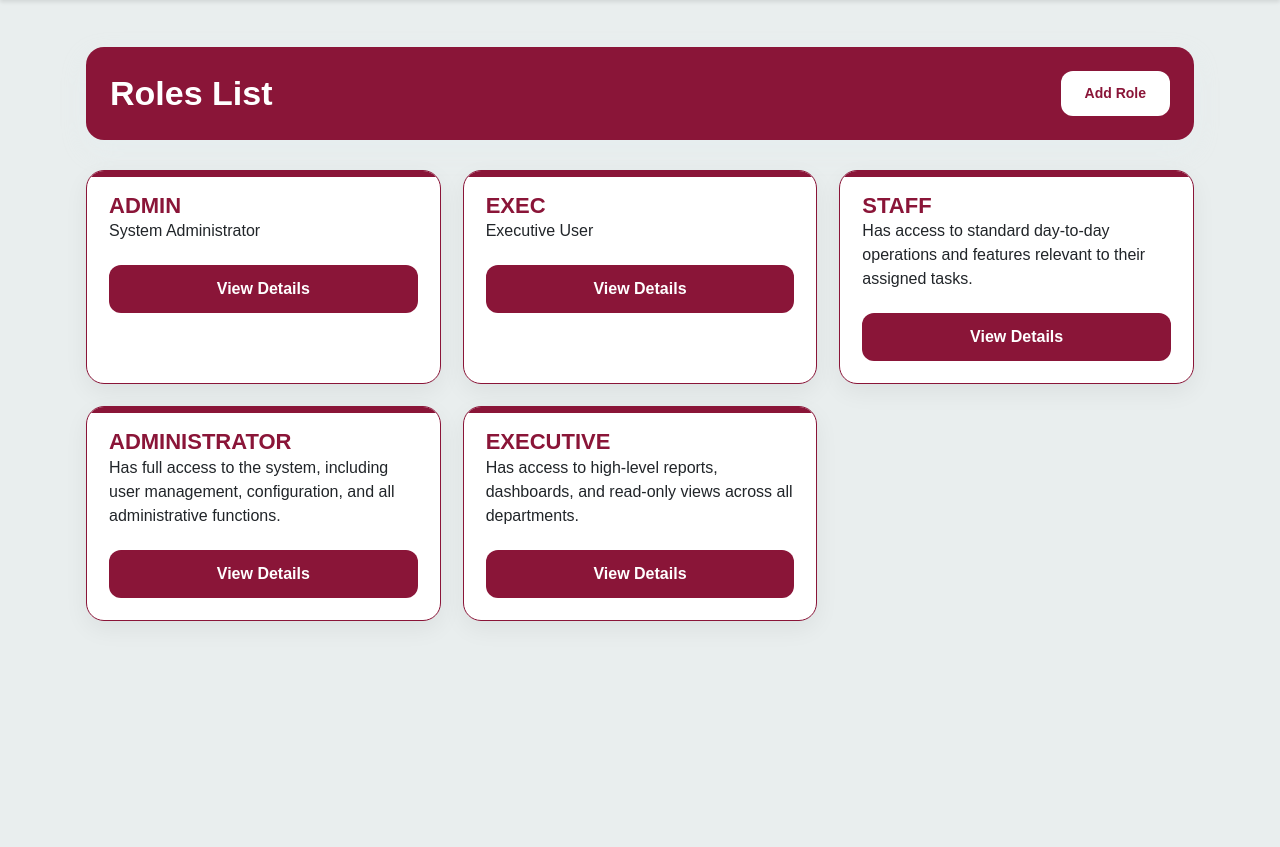
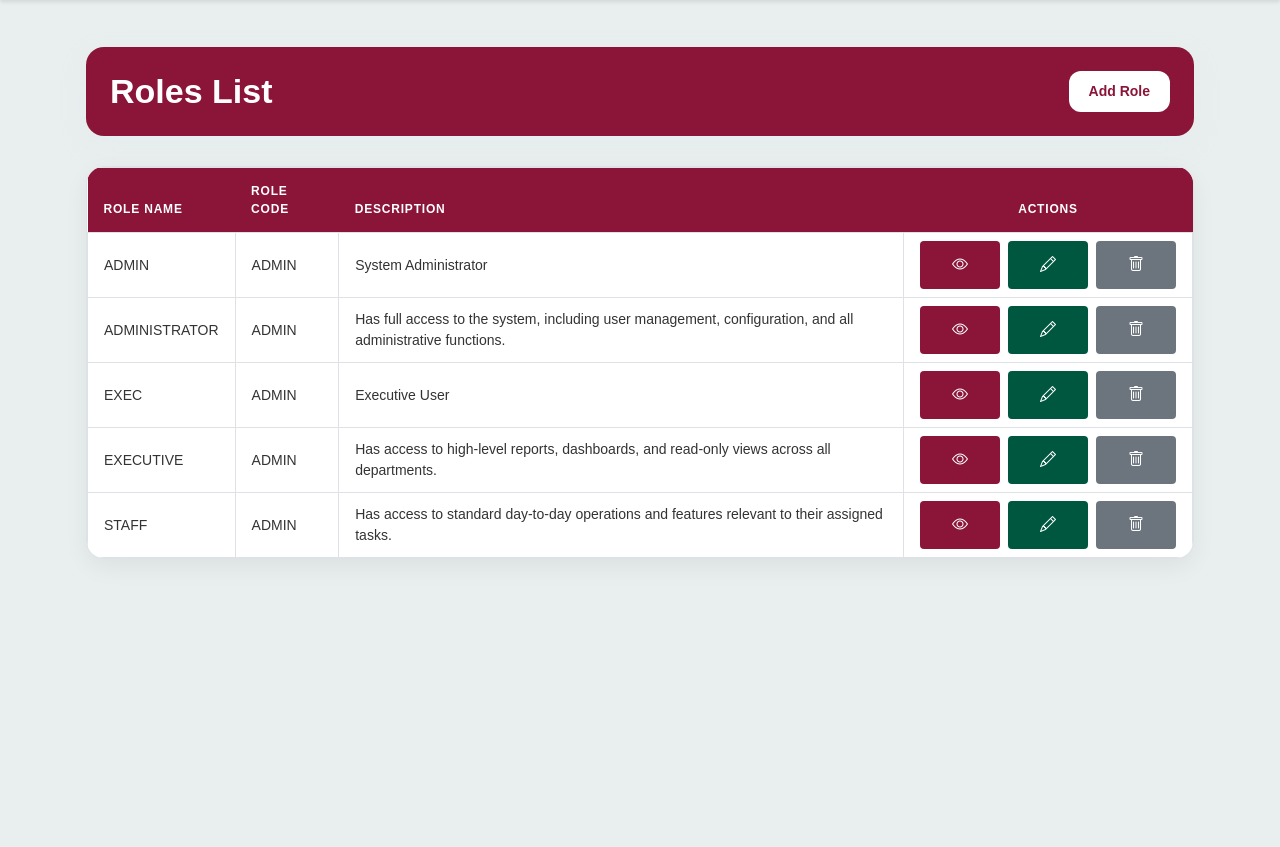
Before and after one commit to ryuzaki29/ASSET, a Django app: page /assets/roles/ in a window 1280 px wide. Shown: the part 81-928 px from the top of the page. Run offline with Django 5.2, Linux system fonts and the light colour scheme; data comes from the database, SQL or seed files in the repository; parts of the project's set-up code (start-up, migrations or seed data) failed here and were passed over.

Commit message:
Updated all Role Views and revised Roles models

```diff
--- a/assets/roles/models.py
+++ b/assets/roles/models.py
@@ -3,17 +3,23 @@ from django.db import models
 
 class Role(models.Model):
 
-    # internal role identifier (used in code/logic)
     name = models.CharField(
-        max_length=20,
+        max_length=100,
         unique=True
     )
 
-    # human-readable description (free text / flexible)
+    code = models.CharField(
+        max_length=50,
+        unique=True
+    )
+
     description = models.CharField(
         max_length=255,
         blank=True
     )
 
+    class Meta:
+        ordering = ["name"]
+
     def __str__(self):
         return self.name
--- a/assets/roles/templates/roles/role_list.html
+++ b/assets/roles/templates/roles/role_list.html
@@ -5,13 +5,11 @@
 
 {% block extra_style %}
 <style>
-    * {
-        box-sizing: border-box;
-    }
+    * { box-sizing: border-box; }
 
     body {
         background: #e9eeee;
-        font-family: 'Montserrat', Arial, Helvetica, sans-serif!important;
+        font-family: 'Montserrat', Arial, Helvetica, sans-serif !important;
     }
 
     main {
@@ -19,7 +17,6 @@
         min-height: 100vh;
     }
 
-    /* HEADER */
     .page-header {
         display: flex;
         justify-content: space-between;
@@ -38,189 +35,8 @@
         font-weight: 700;
     }
 
-    .asset-count {
-        margin-top: 6px;
-        opacity: 0.9;
-        font-size: 14px;
-    }
-
-    /* GRID */
-    .asset-grid {
-        display: grid;
-        grid-template-columns: repeat(auto-fill, minmax(320px, 1fr));
-        gap: 22px;
-    }
-
-    /* CARD */
-    .asset-card {
-        position: relative;
-        overflow: hidden;
-        background: white;
-        border-radius: 18px;
-        padding: 22px;
-        transition: all 0.25s ease;
-        box-shadow: 0 8px 24px rgba(0,0,0,0.06);
-        border: 1px solid #8a1538;
-    }
-
-    .asset-card::before {
-        content: "";
-        position: absolute;
-        top: 0;
-        left: 0;
-        width: 100%;
-        height: 6px;
-        background: #8a1538;
-    }
-
-    .asset-card:hover {
-        transform: translateY(-6px);
-        box-shadow: 0 14px 32px rgba(249, 115, 22, 0.18);
-    }
-
-    /* TITLE */
-    .asset-title {
-        margin: 0;
-        font-size: 22px;
-        font-weight: 700;
-    }
-
-    .asset-title a {
-        text-decoration: none;
-        color: #8a1538;
-    }
-
-    .asset-title a:hover {
-        color: #5a0e25;
-    }
-
-    /* TYPE BADGE */
-    .role-type {
-        display: inline-block;
-        margin-top: 12px;
-        padding: 6px 12px;
-        border-radius: 999px;
-        background: #ffedd5;
-        color: #8a1538;
-    }
-
-    /* INFO */
-    .role-info {
-        margin-top: 20px;
-        display: flex;
-        flex-direction: column;
-        gap: 14px;
-    }
-
-    .info-row {
-        display: flex;
-        justify-content: space-between;
-        align-items: center;
-        font-size: 14px;
-    }
-
-    .label {
-        color: #78716c;
-        font-weight: 600;
-    }
-
-    .value {
-        color: #431407;
-        font-weight: 700;
-    }
-
-    /* STATUS */
-    .status {
-        padding: 7px 14px;
-        border-radius: 999px;
-        font-size: 12px;
-        font-weight: 700;
-        letter-spacing: 0.5px;
-        text-transform: uppercase;
-    }
-
-    .status-active {
-        background: #dcfce7;
-        color: #166534;
-    }
-
-    .status-inactive {
-        background: #fee2e2;
-        color: #991b1b;
-    }
-
-    .status-maintenance {
-        background: #fef3c7;
-        color: #92400e;
-    }
-
-    /* BUTTON */
-    .view-btn {
-        display: inline-block;
-        margin-top: 22px;
-        width: 100%;
-        text-align: center;
-        padding: 12px;
-        border-radius: 12px;
-        text-decoration: none;
-        background: #8a1538;
-        color: white;
-        font-weight: 600;
-        transition: 0.25s ease;
-    }
-
-    .view-btn:hover {
-        opacity: 0.92;
-        transform: scale(1.01);
-    }
-
-    /* EMPTY STATE */
-    .empty-state {
-        text-align: center;
-        padding: 70px 20px;
-        background: white;
-        border-radius: 20px;
-        box-shadow: 0 10px 25px rgba(224, 239, 243, 0.25);
-        border: 1px solid #8a1538;
-    }
-
-    .empty-state h2 {
-        color: #8a1538;
-        margin-bottom: 10px;
-    }
-
-    .empty-state p {
-        color: #78716c;
-    }
-
-    /* PAGINATION */
-    .pagination {
-        margin-top: 40px;
-        display: flex;
-        justify-content: center;
-        gap: 10px;
-    }
-
-    .pagination a,
-    .pagination span {
-        padding: 10px 15px;
-        border-radius: 10px;
-        background: white;
-        border: 1px solid #6e102c;
-        text-decoration: none;
-        color: #8a1538;
-        font-weight: 600;
-        transition: 0.2s;
-    }
-
-    .pagination a:hover {
-        background: #490b1e;
-        color: white;
-    }
-
-    /* CREATE BUTTON */
     .create-btn {
-        padding: 12px 24px;
+        padding: 10px 20px;
         background: white;
         color: #8a1538;
         border: none;
@@ -239,24 +55,103 @@
         box-shadow: 0 4px 12px rgba(0, 0, 0, 0.15);
     }
 
-    /* MOBILE */
-    @media (max-width: 640px) {
-        main {
-            padding: 18px;
+    .table-wrapper {
+        background: white;
+        border-radius: 18px;
+        overflow: hidden;
+        box-shadow: 0 8px 24px rgba(0,0,0,0.06);
+        border: 1px solid #dee2e6;
+        width: 100%;
     }
 
-        .page-header {
-            flex-direction: column;
-            align-items: flex-start;
-            gap: 10px;
+    .table {
+        width: 100%;
+        margin: 0;
     }
 
-        .page-header h1 {
-            font-size: 28px;
+    .table thead {
+        background: #8a1538!important;
+        color: white;
     }
+
+    .table thead th {
+        font-size: 12px;
+        font-weight: 800;
+        letter-spacing: 0.8px;
+        text-transform: uppercase;
+        padding: 14px 16px;
+        border: none;
+        background: #8a1538!important;
+        color: white;
+    }
+
+    .table tbody td {
+        padding: 8px 16px;
+        vertical-align: middle;
+        font-size: 14px;
+        color: #333;
+    }
+
+    .table tbody tr:hover {
+        background-color: #fdf4f6;
+    }
+
+    .btn-view {
+        background-color: #8a1538;
+        color: white;
+        border: none;
+        transition: background-color 0.25s ease;
+    }
+
+    .btn-view:hover {
+        background-color: #6e102c;
+        color: white;
+    }
+
+    .btn-edit {
+        background-color: #00573f;
+        color: white;
+        border: none;
+        transition: background-color 0.25s ease;
+    }
+
+    .btn-edit:hover {
+        background-color: #00291E;
+        color: white;
+    }
+
+    .btn-delete {
+        background-color: #6c757d;
+        color: white;
+        border: none;
+        transition: background-color 0.25s ease;
+    }
+
+    .btn-delete:hover {
+        background-color: #8a1538;
+        color: white;
+    }
+
+    .empty-state {
+        text-align: center;
+        padding: 70px 20px;
+        background: white;
+        border-radius: 20px;
+        box-shadow: 0 10px 25px rgba(224, 239, 243, 0.25);
+        border: 1px solid #8a1538;
+    }
+
+    .empty-state h2 { color: #8a1538; margin-bottom: 10px; }
+    .empty-state p { color: #78716c; }
+
+    @media (max-width: 640px) {
+        main { padding: 18px; }
+        .page-header { flex-direction: column; align-items: flex-start; gap: 10px; }
+        .page-header h1 { font-size: 28px; }
     }
 </style>
 {% endblock %}
+
 {% block content %}
 
 <div class="page-header">
@@ -268,37 +163,39 @@
 
 {% if roles %}
 
-<div class="asset-grid">
-
+<div class="table-wrapper">
+    <table class="table table-bordered mb-0">
+        <thead>
+            <tr>
+                <th>Role Name</th>
+                <th>Role Code</th>
+                <th>Description</th>
+                <th class="text-center">Actions</th>
+            </tr>
+        </thead>
+        <tbody>
             {% for role in roles %}
-    <div class="asset-card">
-
-        <h2 class="asset-title">
-            <a href="{% url 'roles:role_detail' role.id %}">
-                {{ role.name }}
+            <tr>
+                <td>{{ role.name }}</td>
+                <td>{{ role.code }}</td>
+                <td>{{ role.description|default:"—" }}</td>
+                <td class="text-center">
+                    <div class="d-flex justify-content-center gap-2">
+                        <a href="{% url 'roles:role_detail' role.id %}" class="btn btn-sm btn-view" title="View">
+                            <i class="bi bi-eye"></i>
                         </a>
-        </h2>
-
-        <div class="asset-type">
-            {{ role.description|default:"No description" }}
+                        <a href="{% url 'roles:role_update' role.id %}" class="btn btn-sm btn-edit" title="Edit">
+                            <i class="bi bi-pencil"></i>
+                        </a>
+                        <a href="{% url 'roles:role_delete' role.id %}" class="btn btn-sm btn-delete" title="Delete">
+                            <i class="bi bi-trash"></i>
+                        </a>
                     </div>
-
-        <div class="asset-info" style="display:none;">
-
-            <div class="info-row">
-                <span class="label">Role Code</span>
-                <span class="value">{{ role.name }}</span>
-            </div>
-
-        </div>
-
-        <a href="{% url 'roles:role_detail' role.id %}" class="view-btn">
-            View Details
-        </a>
-
-    </div>
+                </td>
+            </tr>
             {% endfor %}
-
+        </tbody>
+    </table>
 </div>
 
 {% else %}
--- a/assets/roles/views.py
+++ b/assets/roles/views.py
@@ -3,40 +3,43 @@ from django.urls import reverse_lazy
 from django import forms
 from .models import Role
 
-# List all Roles
+
 class RoleForm(forms.ModelForm):
-    name = forms.CharField(max_length=20)
-
     class Meta:
         model = Role
-        fields = ['name', 'description']
+        fields = ['name', 'code', 'description']
 
 class RoleListView(ListView):
     model = Role
     template_name = 'roles/role_list.html'
     context_object_name = 'roles'
 
-# Create a Role
+    def get_queryset(self):
+        if not Role.objects.exists():
+            for code, name in Role.ROLE_CHOICES:
+                Role.objects.create(code=code, name=name)
+        return Role.objects.all()
+
 class RoleCreateView(CreateView):
     model = Role
     form_class = RoleForm
     template_name = 'roles/role_form.html'
     success_url = reverse_lazy('roles:role_list')
 
-# Update a Role
+
 class RoleUpdateView(UpdateView):
     model = Role
     form_class = RoleForm
     template_name = 'roles/role_form.html'
     success_url = reverse_lazy('roles:role_list')
 
-# Delete a Role
+
 class RoleDeleteView(DeleteView):
     model = Role
     template_name = 'roles/role_delete.html'
     success_url = reverse_lazy('roles:role_list')
 
-# Detail a Role
+
 class RoleDetailView(DetailView):
     model = Role
     template_name = 'roles/role_detail.html'
```
Also changed, not shown: assets/roles/templates/roles/role_delete.html (+15 -23 lines), assets/roles/templates/roles/role_detail.html (+13 -3 lines), assets/roles/templates/roles/role_form.html (+98 -55 lines), assets/roles/migrations/0005_alter_role_options_role_code_alter_role_name.py (added), assets/roles/migrations/0006_alter_role_code.py (added), assets/roles/migrations/0007_alter_role_code.py (added). Lines whose indentation alone changed are shown as unchanged.
